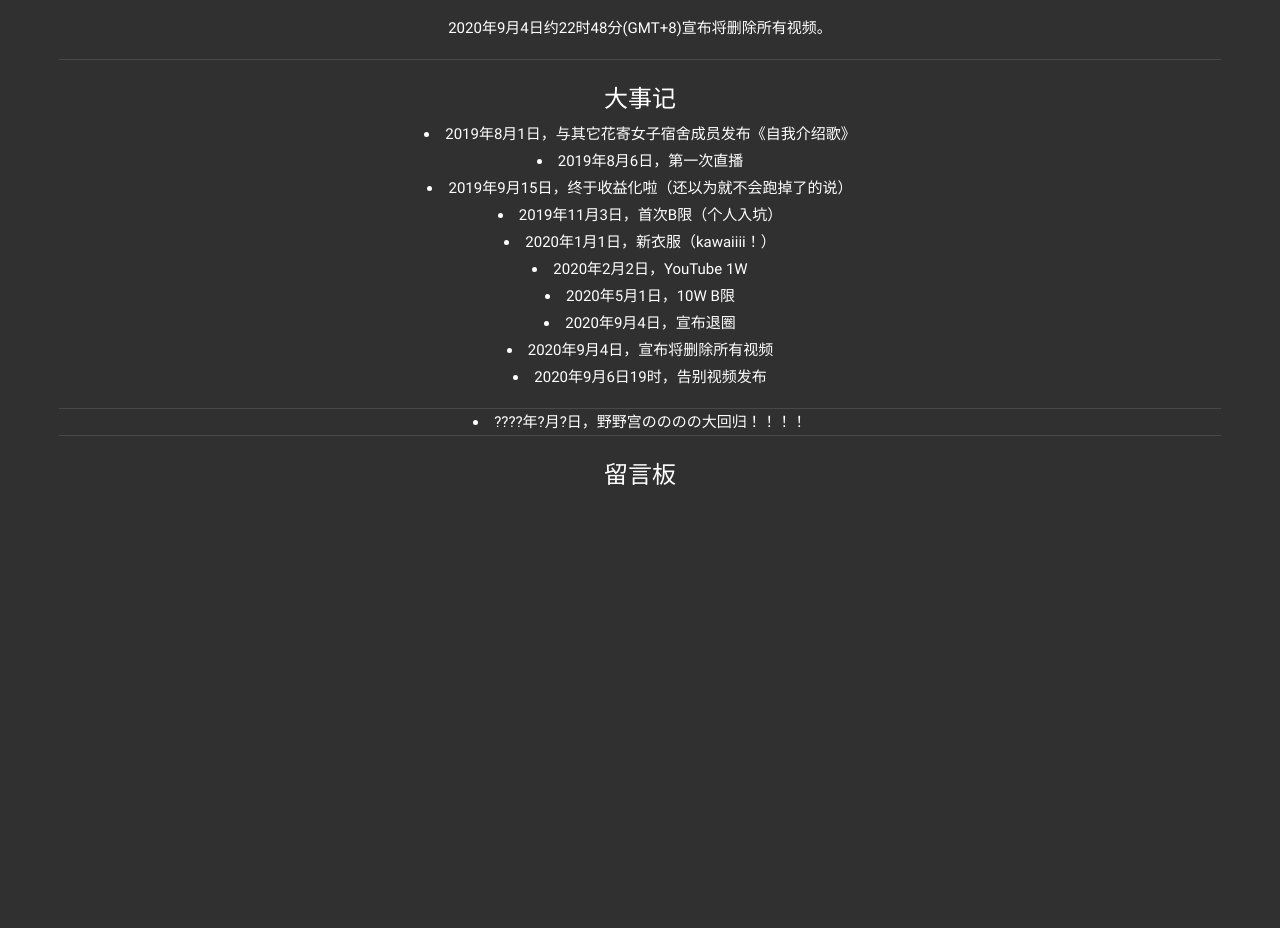
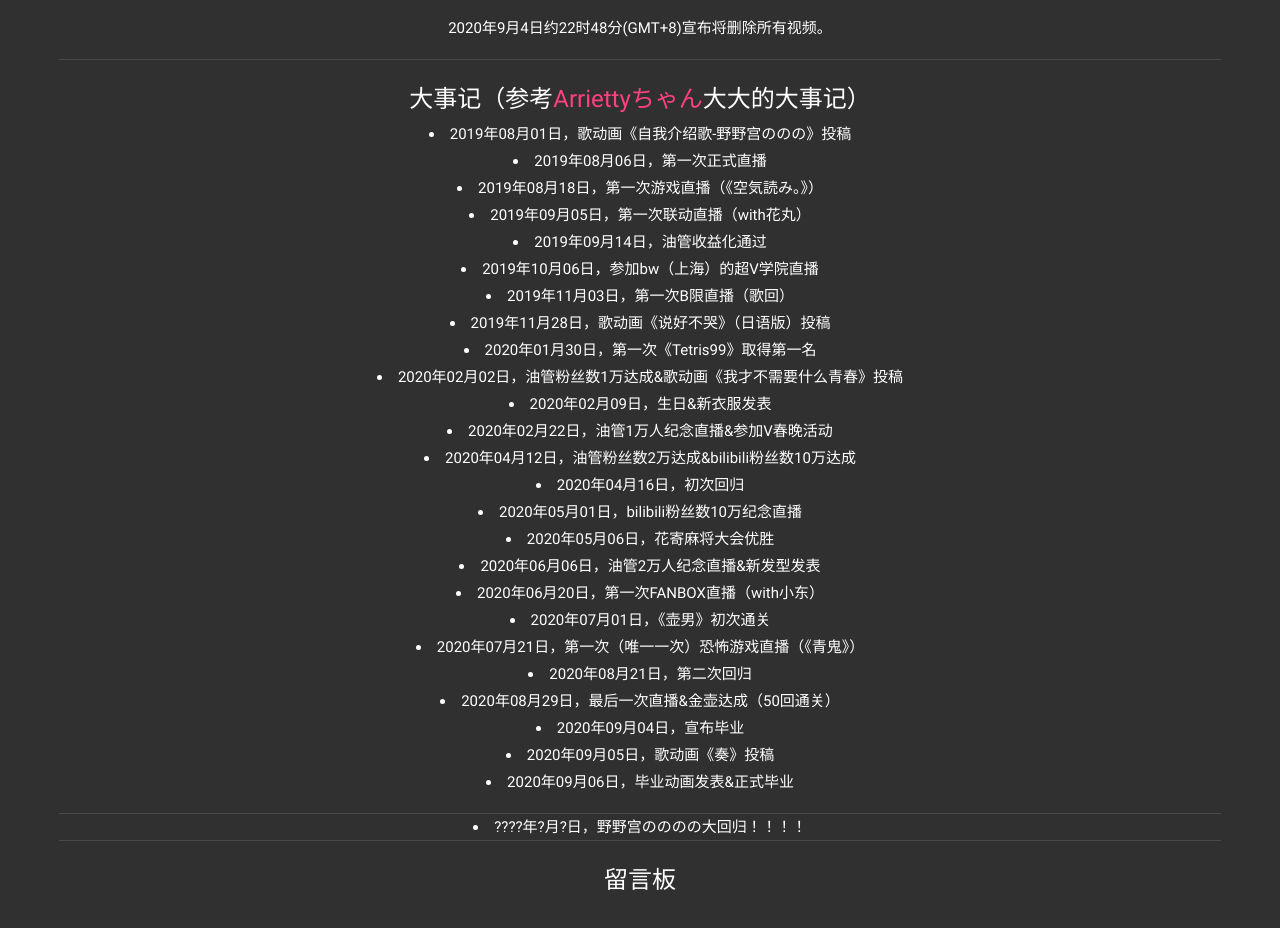
Before and after one commit to fkx4-p/fkx4-p.github.io, a plain HTML site: page MDUI-Monitor/no-mem/index.html in a window 1280 px wide. Shown: the part 496-1424 px from the top of the page. Before the commit the page ends 1073 px from the top, so only its background shows below. Drawn offline with Linux system fonts and the light colour scheme; a script that the page names is missing.

Commit message:
Rewritten Nonono's memorial page

```diff
--- a/MDUI-Monitor/no-mem/index.html
+++ b/MDUI-Monitor/no-mem/index.html
@@ -85,17 +85,32 @@
 			<div class="mdui-typo" align="center">
 				<p></p>
 				<p></p>
-				<div class="mdui-typo-headline">大事记</div>
-				<li>2019年8月1日，与其它花寄女子宿舍成员发布《自我介绍歌》</li>
-				<li>2019年8月6日，第一次直播</li>
-				<li>2019年9月15日，终于收益化啦（还以为就不会跑掉了的说）</li>
-				<li>2019年11月3日，首次B限（个人入坑）</li>
-				<li>2020年1月1日，新衣服（kawaiiii！）</li>
-				<li>2020年2月2日，YouTube 1W</li>
-				<li>2020年5月1日，10W B限</li>
-				<li>2020年9月4日，宣布退圈</li>
-				<li>2020年9月4日，宣布将删除所有视频</li>
-				<li>2020年9月6日19时，告别视频发布</li>
+				<div class="mdui-typo-headline">大事记（参考<a herf="https://space.bilibili.com/8167192">Arriettyちゃん</a>大大的大事记）</div>
+				<li>2019年08月01日，歌动画《自我介绍歌-野野宫ののの》投稿</li>
+				<li>2019年08月06日，第一次正式直播</li>
+				<li>2019年08月18日，第一次游戏直播（《空気読み。》）</li>
+				<li>2019年09月05日，第一次联动直播（with花丸）</li>
+				<li>2019年09月14日，油管收益化通过</li>
+				<li>2019年10月06日，参加bw（上海）的超V学院直播</li>
+				<li>2019年11月03日，第一次B限直播（歌回）</li>
+				<li>2019年11月28日，歌动画《说好不哭》（日语版）投稿</li>
+				<li>2020年01月30日，第一次《Tetris99》取得第一名</li>
+				<li>2020年02月02日，油管粉丝数1万达成&歌动画《我才不需要什么青春》投稿</li>
+				<li>2020年02月09日，生日&新衣服发表</li>
+				<li>2020年02月22日，油管1万人纪念直播&参加V春晚活动</li>
+				<li>2020年04月12日，油管粉丝数2万达成&bilibili粉丝数10万达成</li>
+				<li>2020年04月16日，初次回归</li>
+				<li>2020年05月01日，bilibili粉丝数10万纪念直播</li>
+				<li>2020年05月06日，花寄麻将大会优胜</li>
+				<li>2020年06月06日，油管2万人纪念直播&新发型发表</li>
+				<li>2020年06月20日，第一次FANBOX直播（with小东）</li>
+				<li>2020年07月01日，《壶男》初次通关</li>
+				<li>2020年07月21日，第一次（唯一一次）恐怖游戏直播（《青鬼》）</li>
+				<li>2020年08月21日，第二次回归</li>
+				<li>2020年08月29日，最后一次直播&金壶达成（50回通关）</li>
+				<li>2020年09月04日，宣布毕业</li>
+				<li>2020年09月05日，歌动画《奏》投稿</li>
+				<li>2020年09月06日，毕业动画发表&正式毕业</li>
 				<p></p>
 				<p></p>
 			</div>
```
Also changed, not shown: MDUI-Monitor/index.html (+3 -0 lines), 1 other file.
